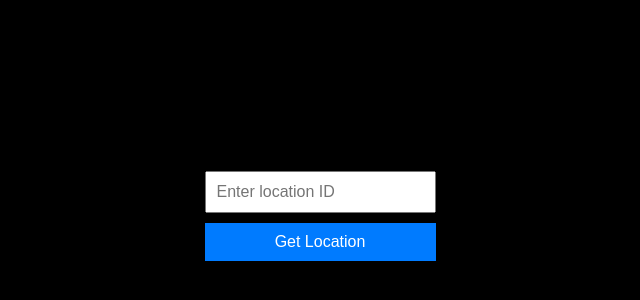
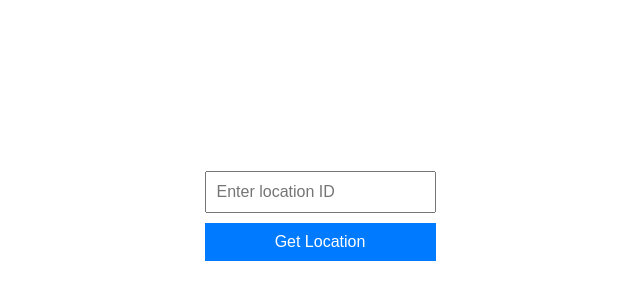
Before and after one commit to Iriarte-star/rick-and-morty, a React (Vite) app: page / in a window 1280 px wide. Shown: the part 174-474 px from the top of the page, without its empty margins (320-960 px from the left). Built offline with nearby package versions, Linux system fonts and the light colour scheme.

Commit message:
Update index.css

```diff
--- a/src/index.css
+++ b/src/index.css
@@ -1,5 +1,5 @@
 :root {
   font-family: Inter, system-ui, Avenir, Helvetica, Arial, sans-serif;
   color: #f9f9f9;
-  background: black;
+  background-image: url(public/Rick y Morty - Desktop version.png);
 }
```
